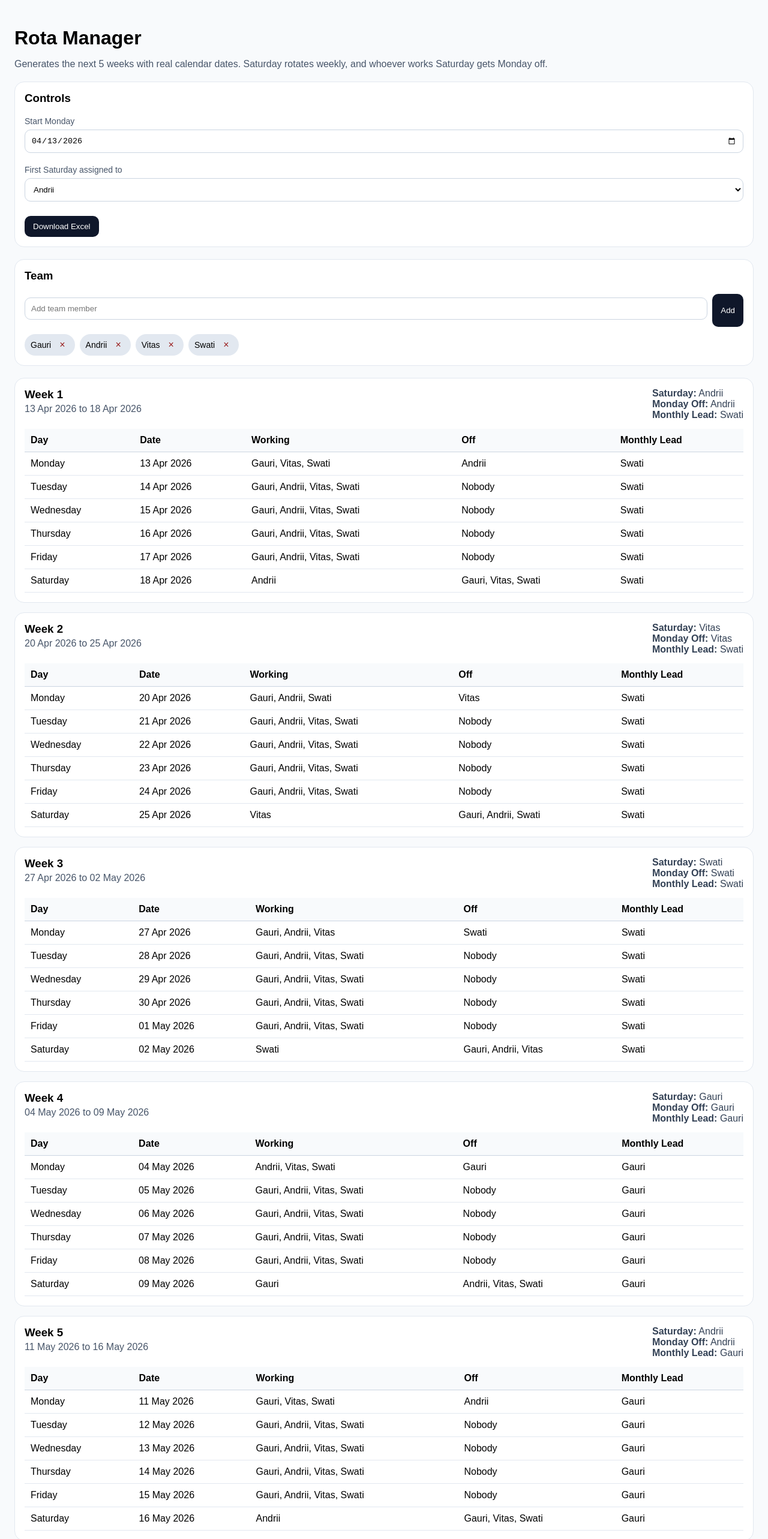
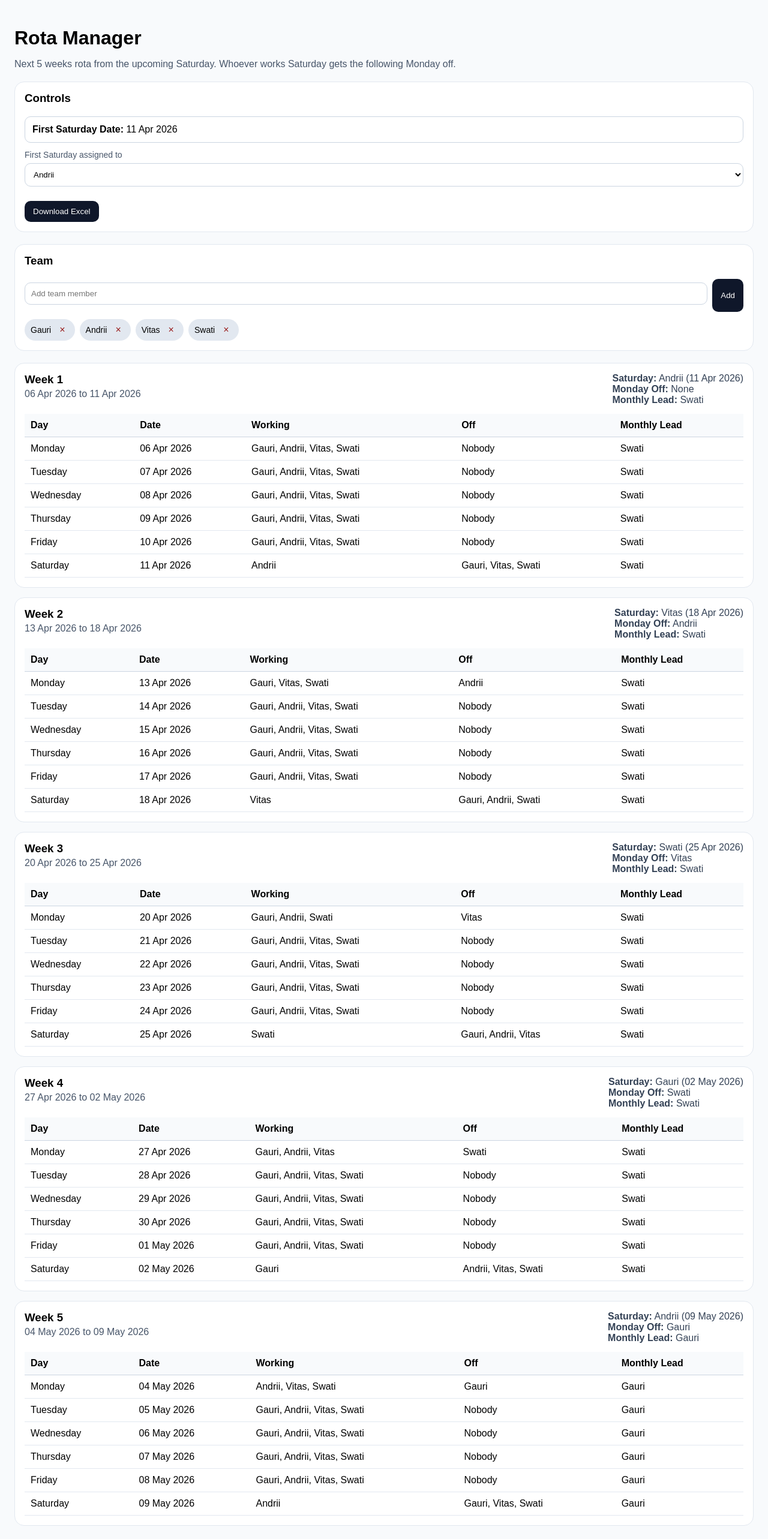
Before and after one commit to Ansh104/rota-manager-app, a React (Vite) app: page / in a window 1280 px wide. Shown: the top 2566 px of the page at 60% size. Built offline with nearby package versions, Linux system fonts and the light colour scheme.

Commit message:
Update App.jsx

```diff
--- a/src/App.jsx
+++ b/src/App.jsx
@@ -26,46 +26,65 @@ function formatDate(date) {
   });
 }
 
-function formatDateInputValue(date) {
-  const year = date.getFullYear();
-  const month = String(date.getMonth() + 1).padStart(2, '0');
-  const day = String(date.getDate()).padStart(2, '0');
-  return `${year}-${month}-${day}`;
-}
-
-function getNextMonday(fromDate) {
-  const date = new Date(fromDate);
-  date.setHours(0, 0, 0, 0);
-  const day = date.getDay(); // Sun=0, Mon=1
-  const daysUntilMonday = day === 1 ? 7 : (8 - day) % 7;
-  date.setDate(date.getDate() + daysUntilMonday);
-  return date;
-}
-
 function addDays(date, days) {
   const d = new Date(date);
+  d.setHours(0, 0, 0, 0);
   d.setDate(d.getDate() + days);
   return d;
 }
 
-function buildFiveWeekSchedule(startMonday, firstSaturdayPerson, people) {
+function getNextSaturday(fromDate) {
+  const date = new Date(fromDate);
+  date.setHours(0, 0, 0, 0);
+  const day = date.getDay(); // Sun=0, Sat=6
+  const daysUntilSaturday = (6 - day + 7) % 7 || 7;
+  date.setDate(date.getDate() + daysUntilSaturday);
+  return date;
+}
+
+function getMondayOfWeekContaining(date) {
+  const d = new Date(date);
+  d.setHours(0, 0, 0, 0);
+  const day = d.getDay(); // Sun=0, Mon=1
+  const diff = day === 0 ? -6 : 1 - day;
+  d.setDate(d.getDate() + diff);
+  return d;
+}
+
+function escapeCsvValue(value) {
+  const stringValue = Array.isArray(value) ? value.join(', ') : String(value ?? '');
+  return `"${stringValue.replace(/"/g, '""')}"`;
+}
+
+function buildFiveWeekSchedule(firstSaturdayDate, firstSaturdayPerson, people) {
   const weeks = [];
-  let saturdayPerson = firstSaturdayPerson;
 
   for (let weekIndex = 0; weekIndex < 5; weekIndex++) {
-    const weekStart = addDays(startMonday, weekIndex * 7);
-    const mondayOff = saturdayPerson;
-    const monthDutyPerson = getMonthDutyPerson(people, weekStart.getMonth());
+    const saturdayDate = addDays(firstSaturdayDate, weekIndex * 7);
+    const mondayDate = getMondayOfWeekContaining(saturdayDate);
+    const saturdayPerson =
+      weekIndex === 0
+        ? firstSaturdayPerson
+        : getNextInRotation(people, weeks[weekIndex - 1].saturdayPerson);
+
+    const previousWeekSaturdayPerson =
+      weekIndex === 0
+        ? null
+        : weeks[weekIndex - 1].saturdayPerson;
+
+    const monthDutyPerson = getMonthDutyPerson(people, mondayDate.getMonth());
 
     const days = weekdays.map((dayName, dayOffset) => {
-      const currentDate = addDays(weekStart, dayOffset);
+      const currentDate = addDays(mondayDate, dayOffset);
 
       if (dayName === 'Monday') {
         return {
           dayName,
           date: currentDate,
-          working: people.filter((p) => p !== mondayOff),
-          off: [mondayOff],
+          working: previousWeekSaturdayPerson
+            ? people.filter((p) => p !== previousWeekSaturdayPerson)
+            : [...people],
+          off: previousWeekSaturdayPerson ? [previousWeekSaturdayPerson] : [],
           saturdayPerson,
           monthlyLead: monthDutyPerson,
         };
@@ -75,7 +94,7 @@ function buildFiveWeekSchedule(startMonday, firstSaturdayPerson, people) {
         return {
           dayName,
           date: currentDate,
-          working: [saturdayPerson],
+          working: saturdayPerson ? [saturdayPerson] : [],
           off: people.filter((p) => p !== saturdayPerson),
           saturdayPerson,
           monthlyLead: monthDutyPerson,
@@ -95,43 +114,28 @@ function buildFiveWeekSchedule(startMonday, firstSaturdayPerson, people) {
     weeks.push({
       weekNumber: weekIndex + 1,
       label: `Week ${weekIndex + 1}`,
-      startDate: weekStart,
-      endDate: addDays(weekStart, 5),
+      startDate: mondayDate,
+      endDate: addDays(mondayDate, 5),
+      saturdayDate,
       saturdayPerson,
-      mondayOff,
+      mondayOff: previousWeekSaturdayPerson || '',
       monthlyLead: monthDutyPerson,
       days,
     });
-
-    saturdayPerson = getNextInRotation(people, saturdayPerson);
   }
 
   return weeks;
-}
-
-function escapeCsvValue(value) {
-  const stringValue = Array.isArray(value) ? value.join(', ') : String(value ?? '');
-  return `"${stringValue.replace(/"/g, '""')}"`;
 }
 
 export default function App() {
   const [people, setPeople] = useState(defaultPeople);
   const [firstSaturdayPerson, setFirstSaturdayPerson] = useState('Andrii');
   const [newName, setNewName] = useState('');
-  const [startDate, setStartDate] = useState(() => {
-    const nextMonday = getNextMonday(new Date());
-    return formatDateInputValue(nextMonday);
-  });
 
-  const startMonday = useMemo(() => {
-    const parsed = new Date(startDate);
-    parsed.setHours(0, 0, 0, 0);
-    return parsed;
-  }, [startDate]);
-
+  const firstSaturdayDate = useMemo(() => getNextSaturday(new Date()), []);
   const fiveWeeks = useMemo(() => {
-    return buildFiveWeekSchedule(startMonday, firstSaturdayPerson, people);
-  }, [startMonday, firstSaturdayPerson, people]);
+    return buildFiveWeekSchedule(firstSaturdayDate, firstSaturdayPerson, people);
+  }, [firstSaturdayDate, firstSaturdayPerson, people]);
 
   function addPerson() {
     const trimmed = newName.trim();
@@ -149,8 +153,7 @@ export default function App() {
   }
 
   function downloadExcel() {
-    const rows = [
-      [
+    const rows = [[
       'Week',
       'Day',
       'Date',
@@ -159,10 +162,10 @@ export default function App() {
       'Working',
       'Off',
       'Saturday Person',
+      'Saturday Date',
       'Monday Off',
       'Monthly 6-Day Lead'
-      ]
-    ];
+    ]];
 
     fiveWeeks.forEach((week) => {
       week.days.forEach((day) => {
@@ -175,6 +178,7 @@ export default function App() {
           day.working.join(', '),
           day.off.join(', '),
           week.saturdayPerson,
+          formatDate(week.saturdayDate),
           week.mondayOff,
           week.monthlyLead
         ]);
@@ -189,7 +193,7 @@ export default function App() {
     const url = URL.createObjectURL(blob);
     const link = document.createElement('a');
     link.href = url;
-    link.download = `rota_next_5_weeks_${startDate}.csv`;
+    link.download = `rota_next_5_weeks.csv`;
     document.body.appendChild(link);
     link.click();
     document.body.removeChild(link);
@@ -201,19 +205,15 @@ export default function App() {
       <div style={{ maxWidth: '1280px', margin: '0 auto' }}>
         <h1 style={{ marginBottom: '8px' }}>Rota Manager</h1>
         <p style={{ color: '#475569', marginBottom: '20px' }}>
-          Generates the next 5 weeks with real calendar dates. Saturday rotates weekly, and whoever works Saturday gets Monday off.
+          Next 5 weeks rota from the upcoming Saturday. Whoever works Saturday gets the following Monday off.
         </p>
 
         <div style={{ ...cardStyle, marginBottom: '20px' }}>
           <h3 style={{ marginTop: 0 }}>Controls</h3>
 
-          <label style={labelStyle}>Start Monday</label>
-          <input
-            type="date"
-            style={inputStyle}
-            value={startDate}
-            onChange={(e) => setStartDate(e.target.value)}
-          />
+          <div style={infoBoxStyle}>
+            <div><strong>First Saturday Date:</strong> {formatDate(firstSaturdayDate)}</div>
+          </div>
 
           <label style={labelStyle}>First Saturday assigned to</label>
           <select
@@ -277,8 +277,8 @@ export default function App() {
                 </div>
 
                 <div style={{ color: '#334155' }}>
-                  <div><strong>Saturday:</strong> {week.saturdayPerson}</div>
-                  <div><strong>Monday Off:</strong> {week.mondayOff}</div>
+                  <div><strong>Saturday:</strong> {week.saturdayPerson} ({formatDate(week.saturdayDate)})</div>
+                  <div><strong>Monday Off:</strong> {week.mondayOff || 'None'}</div>
                   <div><strong>Monthly Lead:</strong> {week.monthlyLead}</div>
                 </div>
               </div>
@@ -320,6 +320,15 @@ const cardStyle = {
   border: '1px solid #e2e8f0',
   borderRadius: '16px',
   padding: '16px',
+};
+
+const infoBoxStyle = {
+  marginTop: '12px',
+  padding: '12px',
+  border: '1px solid #cbd5e1',
+  borderRadius: '10px',
+  background: '#fff',
+  marginBottom: '12px'
 };
 
 const inputStyle = {
```
Lines whose indentation alone changed are shown as unchanged.
